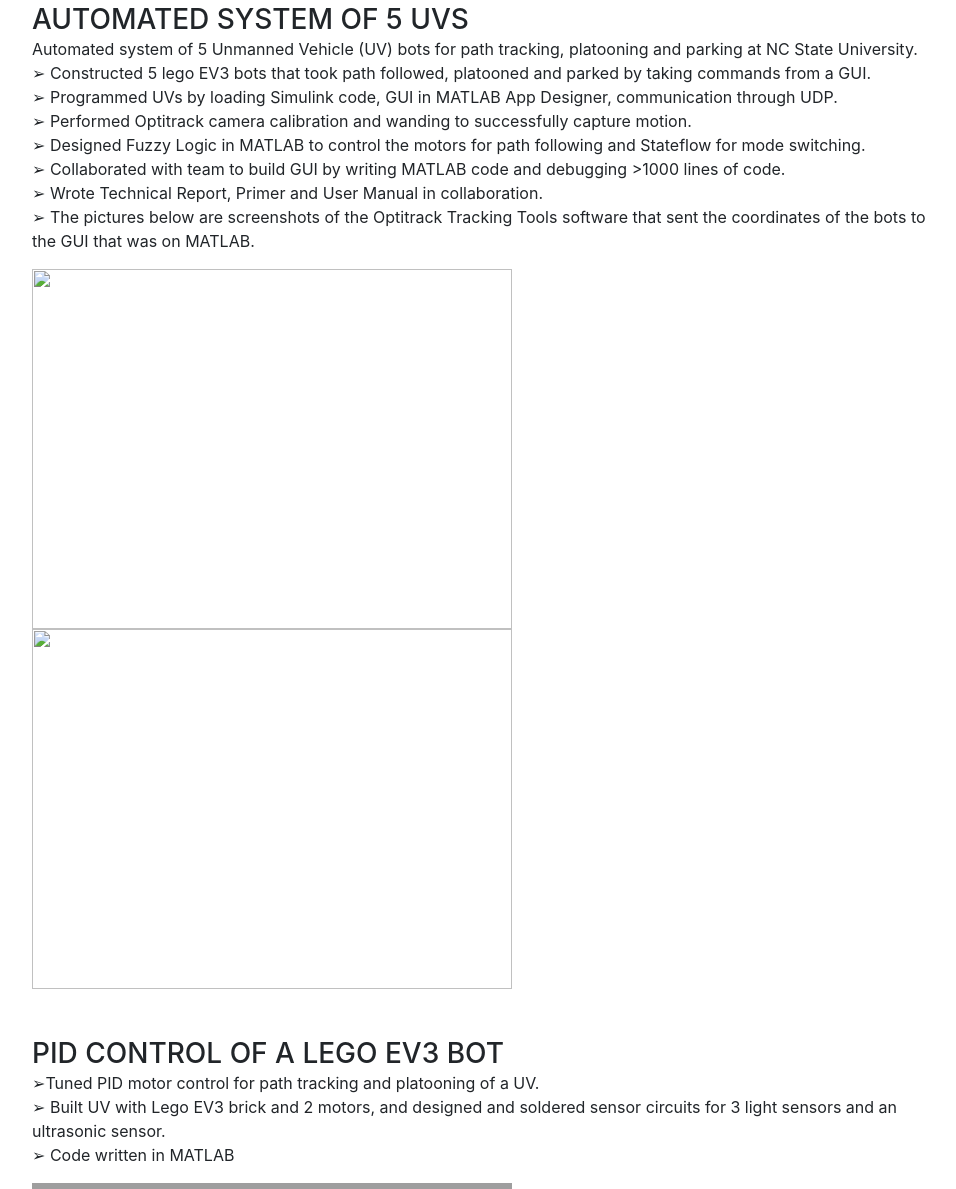
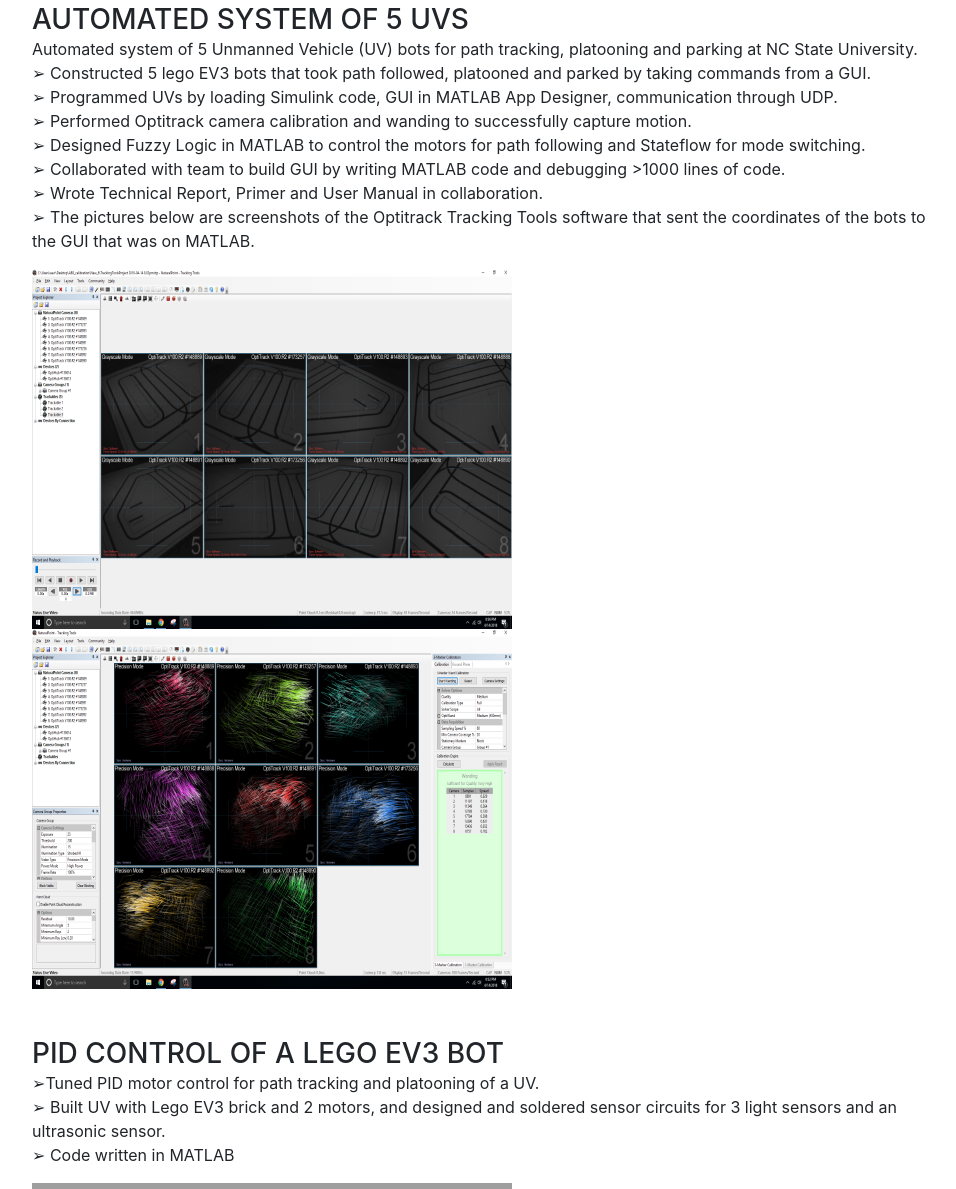
Before and after one commit to sak9330/sak9330.github.io, a website with bundled scripts: page index.html in a window 1280 px wide. Shown: the part 2534-3723 px from the top of the page, without its empty margins (288-1244 px from the left). Built offline with nearby package versions, Linux system fonts and the light colour scheme; grey boxes are pictures that could not be loaded; files whose address does not match are found by name; a web font is replaced by a local one.

Commit message:
Update index.html

```diff
--- a/index.html
+++ b/index.html
@@ -154,8 +154,8 @@
 					 ➢ Wrote Technical Report, Primer and User Manual in collaboration.<br />
 					 ➢ The pictures below are screenshots of the Optitrack Tracking Tools software that sent the coordinates of the bots to the GUI that was on MATLAB.</p>
 
-				  <img src="img/proj1a.png" width="480" height="360" >
-		         	  <img src="img/proj1b.png" width="480" height="360" >
+				  <img src="img/proj 1a.png" width="480" height="360" >
+		         	  <img src="img/proj 1b.png" width="480" height="360" >
 
 			</div>
 		  </div>
```
